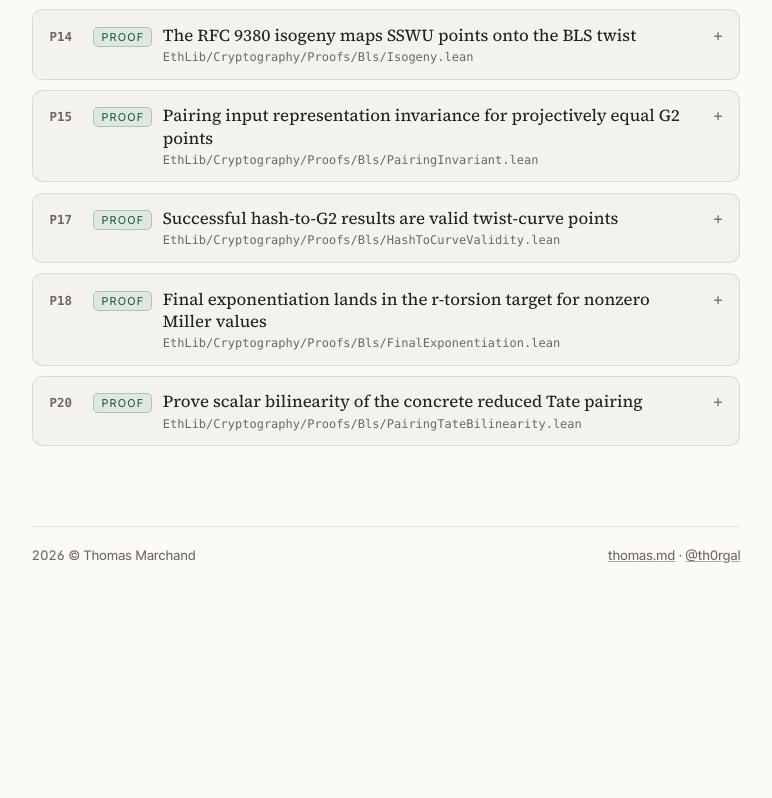
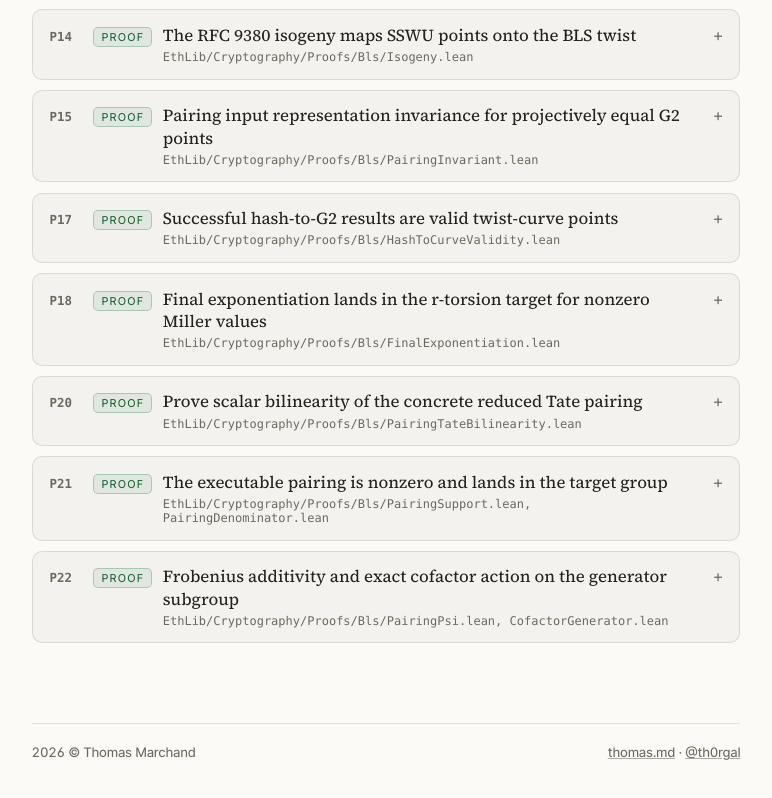
Before and after one commit to Th0rgal/share.thomas.md, a Next.js app: page /ethlib_bls_proofs in a window 1280 px wide. Shown: the part 1102-1900 px from the top of the page, without its empty margins (254-1026 px from the left). Before the commit the page ends 1761 px from the top, so only its background shows below. Built offline with nearby package versions, Linux system fonts and the light colour scheme.

Commit message:
docs(ethlib): report kernel verification and cofactor scope

```diff
--- a/app/ethlib_audit_report/data.ts
+++ b/app/ethlib_audit_report/data.ts
@@ -181,7 +181,7 @@ theorem pairing_zero_left (q : G2) : pairing G1.zero q = Fp12.one`,
       '`millerLoop_inf_left`, `millerLoop_inf_right`, `finalExponentiation_one`, `pairing_zero_left`, `pairing_zero_right`, and `pairingCheck_empty`.'
     ],
     recommendation:
-      'Boundary and identity laws are proved. Full pairing bilinearity and non-degeneracy remain open; these lemmas do not establish them.'
+      'Boundary and identity laws are proved. P20 adds reduced Tate bilinearity; P21 proves executable Miller non-vanishing. Full signed-Ate bilinearity and non-degeneracy remain open.'
   },
   {
     id: 'P9',
@@ -333,7 +333,7 @@ theorem g1LincombPoints_size_mismatch (points : Array Bls.G1) (scalars : Array F
       '`Proofs/Kzg/CeremonyChecks.lean` (24/24) & `Proofs/Xmss/Blake2s.lean` (14/14): proves concrete `G1`/`G2` `CeremonyChecks` laws and kernel-checked (`decide +kernel`) `Blake2s` known-answer digests (`hash_empty`, `hash_abc`, `hash_one_full_block`, `hash_block_and_tail`).'
     ],
     recommendation:
-      'Validation lemmas compile, but ceremony consistency still assumes `ConcreteBlsLaws.pairingEq_mul_iff` and `SubgroupExponents`. KZG/cell completeness, trusted-setup consistency, and Reed-Solomon reconstruction remain open. Four XMSS known-answer theorems in KeyGen, Sign, and Verify still use `native_decide`.'
+      'Validation lemmas compile, but ceremony consistency still assumes `ConcreteBlsLaws.pairingEq_mul_iff` and `SubgroupExponents`. KZG/cell completeness, trusted-setup consistency, and Reed-Solomon reconstruction remain open. The two Verify known-answer theorems are now kernel-checked (P23). KeyGen and Sign still retain native evaluation.'
   }
 ]
 
@@ -575,7 +575,7 @@ BLS_PROOFS.push(
       '`clearCofactor_valid` proves the executable cofactor expression remains on the twist.',
       'The theorem deliberately does not assert r-torsion, RFC conformance, or subgroup security.'
     ],
-    recommendation: 'Checked with standard Lean axioms only. Prove the cofactor scalar identity and r-torsion next.'
+    recommendation: 'Checked with standard Lean axioms only. P22 adds the exact action on generator multiples and preservation of existing r-torsion; arbitrary-point subgroup correctness remains open.'
   }
 )
 
@@ -585,11 +585,60 @@ BLS_PROOFS.push(
 )
 
 KZG_XMSS_PROOFS.push(
-  { id: 'P19', severity: 'Proof', component: 'EthLib/Cryptography/Proofs/Kzg/Interpolation.lean', title: 'Successful coefficient interpolation reproduces samples at distinct nodes', issue: 'The executable interpolation loop is proved correct at every supplied node when inputs have equal length, nodes are pairwise distinct, and the function returns `.ok`.', codeLang: 'lean', codeSnippet: `theorem interpolatePolynomialcoeff_eval_at_of_distinct ...`, options: ['The proof follows the actual monadic multiplication and accumulation loops.', 'Distinctness is required because the implementation does not reject duplicate nodes.', 'The success hypothesis remains explicit because size-limit failures are part of the executable specification.'], recommendation: 'Checked with standard Lean axioms only. Unconditional KZG opening and recovery correctness remain open.' }
+  { id: 'P19', severity: 'Proof', component: 'EthLib/Cryptography/Proofs/Kzg/Interpolation.lean', title: 'Successful coefficient interpolation reproduces samples at distinct nodes', issue: 'The executable interpolation loop is proved correct at every supplied node when inputs have equal length, nodes are pairwise distinct, and the function returns `.ok`.', codeLang: 'lean', codeSnippet: `theorem interpolatePolynomialcoeff_eval_at_of_distinct
+    {xs ys out : Array Fr} (hsz : xs.size = ys.size)
+    (hdistinct : ∀ i j, i < xs.size → j < xs.size → i ≠ j → xs[i]! ≠ xs[j]!)
+    (h : interpolatePolynomialcoeff xs ys = .ok out)
+    {k : Nat} (hk : k < xs.size) :
+    evalPolyAt out xs[k]! = ys[k]!`, options: ['The proof follows the actual monadic multiplication and accumulation loops.', 'Distinctness is required because the implementation does not reject duplicate nodes.', 'The success hypothesis remains explicit because size-limit failures are part of the executable specification.'], recommendation: 'Checked with standard Lean axioms only. Unconditional KZG opening and recovery correctness remain open.' }
 )
 
 BLS_PROOFS.push(
-  { id: 'P20', severity: 'Proof', component: 'EthLib/Cryptography/Proofs/Bls/PairingTateBilinearity.lean', title: 'Prove scalar bilinearity of the concrete reduced Tate pairing', issue: 'The actual r-step Miller/Tate implementation is proved additive in both source arguments, including projective representatives, infinity cases, and subgroup validity.', codeLang: 'lean', codeSnippet: `theorem reducedTatePairing_mulNat_both ...`, options: ['The proof follows the actual Miller and chord/vertical recurrences.', 'All support and nonzero hypotheses are discharged from concrete curve facts.', 'The theorem is for reduced Tate pairing and does not identify it with the signed optimal-Ate executable pairing.'], recommendation: 'Checked in the kernel with standard axioms only. The signed Ate comparison, pairing non-degeneracy, and ConcreteBlsLaws pairing equivalence remain open.' }
+  { id: 'P20', severity: 'Proof', component: 'EthLib/Cryptography/Proofs/Bls/PairingTateBilinearity.lean', title: 'Prove scalar bilinearity of the concrete reduced Tate pairing', issue: 'The actual r-step Miller/Tate implementation is proved additive in both source arguments, including projective representatives, infinity cases, and subgroup validity.', codeLang: 'lean', codeSnippet: `theorem reducedTatePairing_mulNat_both {p : G1} {q : G2}
+    (hp : G1.Valid p) (hq : G2.Valid q) (hs : G2.inSubgroup q = true) (m n : Nat) :
+    reducedTatePairing (G1.mulNat p m) (G2.mulNat q n) = reducedTatePairing p q ^ (m * n)`, options: ['The proof follows the actual Miller and chord/vertical recurrences.', 'All support and nonzero hypotheses are discharged from concrete curve facts.', 'The theorem is for reduced Tate pairing and does not identify it with the signed optimal-Ate executable pairing.'], recommendation: 'Checked in the kernel with standard axioms only. The signed Ate comparison, pairing non-degeneracy, and ConcreteBlsLaws pairing equivalence remain open.' }
+)
+
+BLS_PROOFS.push(
+  {
+    id: 'P21', severity: 'Proof', component: 'EthLib/Cryptography/Proofs/Bls/PairingSupport.lean, PairingDenominator.lean',
+    title: 'The executable pairing is nonzero and lands in the target group',
+    issue: 'Curve validity now suffices to prove that every emitted Miller factor and the final pairing value are nonzero. The denominator omitted by the executable loop is killed by final exponentiation.',
+    codeLang: 'lean',
+    codeSnippet: `theorem pairing_ne_zero {p : G1} {q : G2}
+    (hp : G1.Valid p) (hq : G2.Valid q) : pairing p q ≠ 0
+
+theorem pairing_pow_modulus {p : G1} {q : G2}
+    (hp : G1.Valid p) (hq : G2.Valid q) : pairing p q ^ Fr.modulus = 1`,
+    options: ['The proof connects the actual bit recurrence to formal line functions and their numerator/denominator.', 'Concrete curve equations establish separation of evaluation points from all Miller factors.', 'Nonzero output does not establish pairing non-degeneracy: the constant-one map is also nonzero.'],
+    recommendation: 'Fresh build and transitive axiom checks passed. Non-degeneracy still requires a nontrivial pairing value and the relevant scalar laws.'
+  },
+  {
+    id: 'P22', severity: 'Proof', component: 'EthLib/Cryptography/Proofs/Bls/PairingPsi.lean, CofactorGenerator.lean',
+    title: 'Frobenius additivity and exact cofactor action on the generator subgroup',
+    issue: 'The concrete psi map is proved additive through the injective untwist. Cofactor clearing preserves existing r-torsion and acts by the derived scalar on generator multiples.',
+    options: ['The executable psi and scalar multiplication commute on valid points.', 'On generator multiples the cofactor scalar is 4*x*x + 2*x - 1, where x is the positive BLS parameter magnitude.', 'Cofactor clearing the generator is proved non-infinite.'],
+    recommendation: 'These results do not establish that every valid input lands in the subgroup. The general Frobenius annihilation argument remains open.'
+  }
+)
+
+KZG_XMSS_PROOFS.push(
+  {
+    id: 'P23', severity: 'Proof', component: 'EthLib/Cryptography/Proofs/Xmss/Verify.lean',
+    title: 'Kernel-check the unchanged XMSS acceptance and tamper tests',
+    issue: 'The two verification known-answer proofs now use smaller kernel certificates for encoding, 42 chain endpoints, the leaf hash, and 32 Merkle levels. Their statements and every fixture byte are unchanged.',
+    codeLang: 'lean',
+    codeSnippet: `theorem verify_known_answer :
+    verify examplePublicKey exampleMessage exampleSignature 7 = true
+
+theorem verify_tampered_path :
+    verify examplePublicKey exampleMessage
+      { exampleSignature with
+        merklePath := exampleSignature.merklePath.set 31 (Vector.replicate 16 0) }
+      7 = false`,
+    options: ['General helper lemmas connect list-backed hashing to the original ByteArray operations.', 'The tampered proof reuses the unchanged first 31 levels and checks the modified final step.', 'Gemini produced the certificates; Astra independently verified unchanged fixtures, theorem statements, and dependencies.'],
+    recommendation: 'The main warnings-as-errors build passed, and fresh transitive axiom checks use only standard Lean axioms. The KeyGen and Sign native-dependent known-answer proofs remain open.'
+  }
 )
 
 export const FINDINGS: Finding[] = [
```
